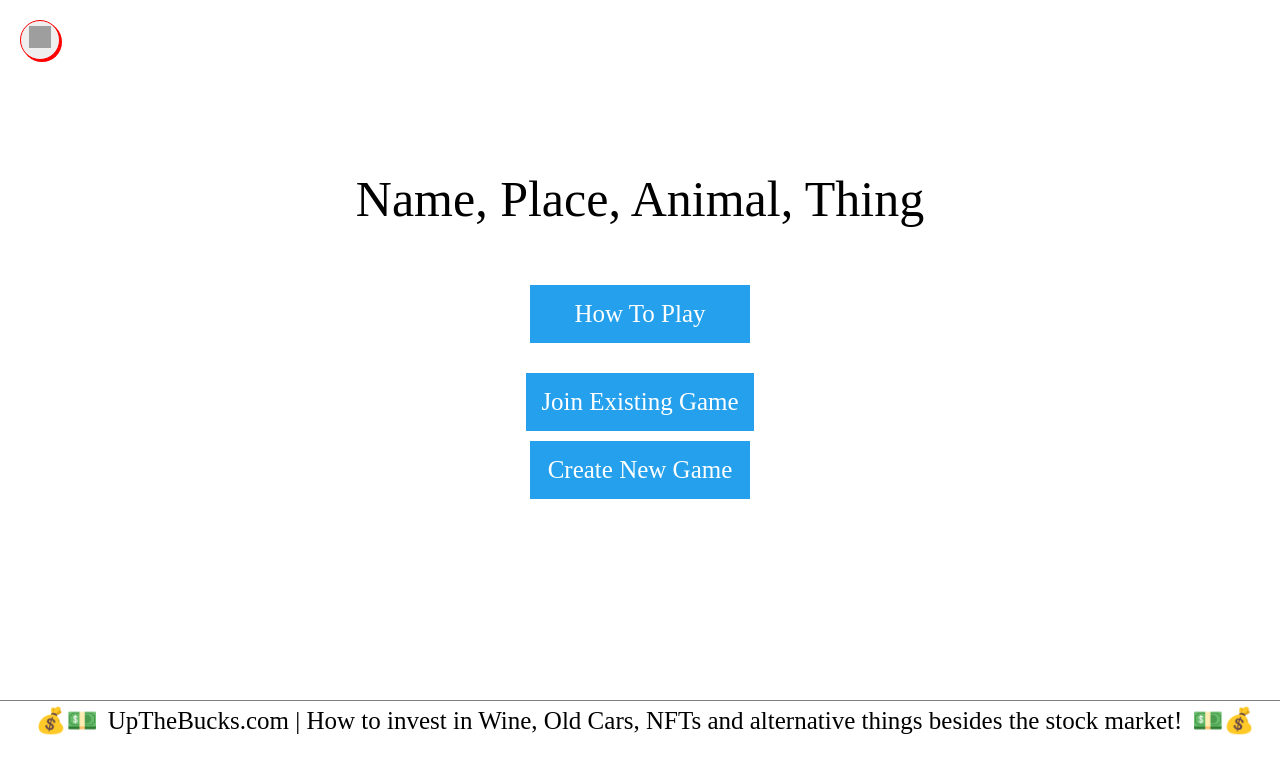
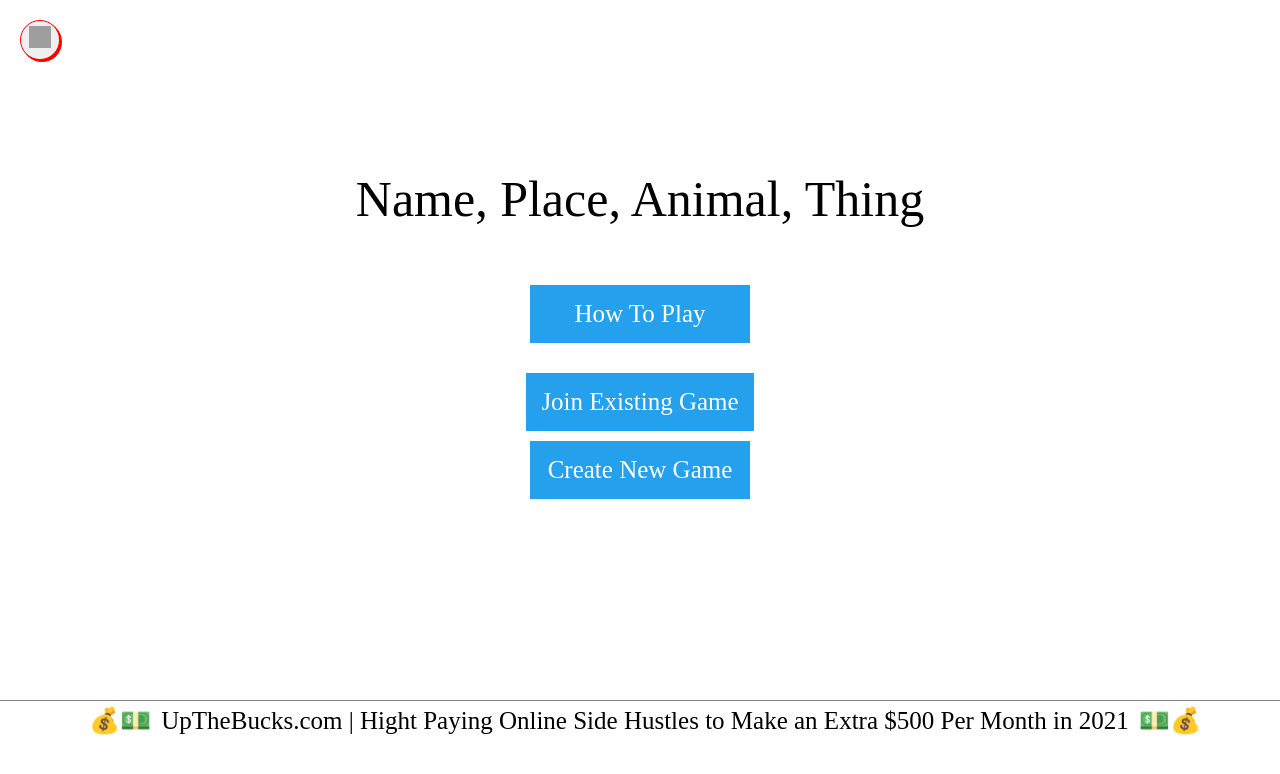
Before and after one commit to nihakhanna/name-place-animal-thing-client, a Next.js app: page / in a window 1280 px wide. Shown: the top 774 px of the page. Built offline with nearby package versions, Linux system fonts and the light colour scheme; no server answers; grey boxes are pictures that could not be loaded; a web font is replaced by a local one.

Commit message:
update up the bucks ad

```diff
--- a/components/Landing.js
+++ b/components/Landing.js
@@ -114,8 +114,8 @@ const Landing = () => {
           <a onClick={(e) => {
           gtag('event', 'go_to_upthebucks', {
           });
-        }} style={{ paddingRight: '10px', paddingLeft: '10px', textDecoration: 'none', color: 'black' }} href="https://www.upthebucks.com/alternative-investments-other-than-the-stock-market/">
-          UpTheBucks.com | How to invest in Wine, Old Cars, NFTs and alternative things besides the stock market!</a>
+        }} style={{ paddingRight: '10px', paddingLeft: '10px', textDecoration: 'none', color: 'black' }} target="_blank" href="https://www.upthebucks.com/side-hustles-to-try-to-make-an-extra-income/">
+          UpTheBucks.com | Hight Paying Online Side Hustles to Make an Extra $500 Per Month in 2021</a>
         💵💰
         </Footer>}
     </>
```
